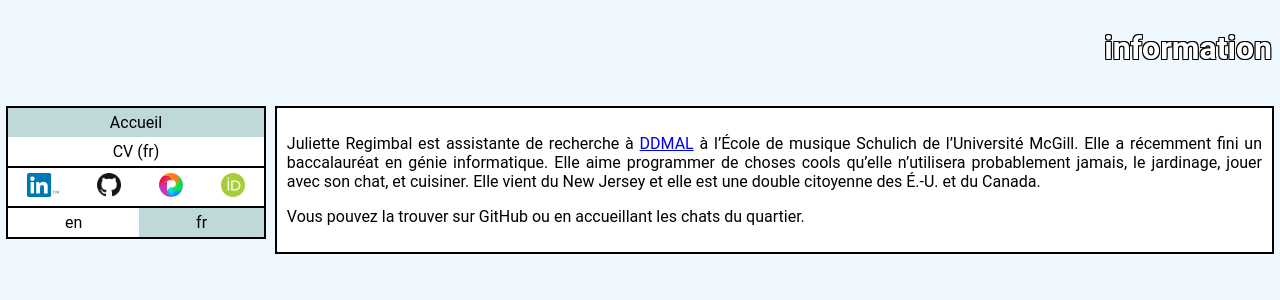
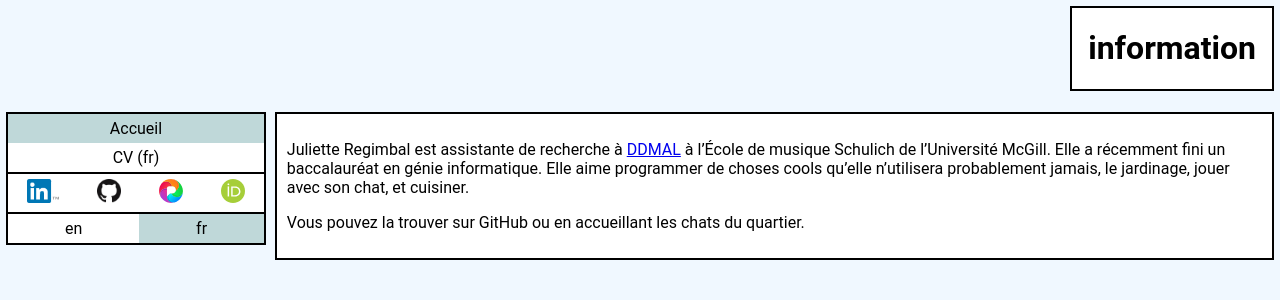
Before and after one commit to JRegimbal/JRegimbal.github.io, a Jekyll site: the page built from fr/index.md, in a window 1280 px wide. Shown: the top 300 px of the page. Built offline with Jekyll 4.4.1, drawn with Linux system fonts in a browser that asks for light colours.

Commit message:
Update layouts

```diff
--- a/_layouts/default.html
+++ b/_layouts/default.html
@@ -9,7 +9,11 @@
 
   <body>
     <header>
-      <h1>{{ page.title | downcase }}</h1>
+      <div id="header-container">
+          <div id="header-content">
+            <h1>{{ page.title | downcase }}</h1>
+          </div>
+      </div>
     </header>
 
     <nav>
@@ -22,21 +26,21 @@
             {% endif %}
           </a></li>
           <li class="last"><a href="/CV-Juliette-Regimbal-{{ page.lang }}.pdf" target="_blank">CV ({{ page.lang }})</a></li>
-        <li id="external_links" class="last">
+        <li role="group" aria-label="External Profile Links" id="external_links" class="last">
 
-          <a href="https://www.linkedin.com/in/juliette-regimbal/" target="_blank" style="flex-grow: 1;">
+          <a role="menuitem" aria-label="LinkedIn Profile" ref="https://www.linkedin.com/in/juliette-regimbal/" target="_blank" style="flex-grow: 1;">
             <img src="{{ "/assets/linkedin.png" | prepend: site.baseurl }}" alt="LinkedIn" height="24">
           </a>
-          <a href="https://github.com/JRegimbal" target="_blank" style="flex-grow: 1;">
+          <a aria-label="GitHub Profile" href="https://github.com/JRegimbal" target="_blank" style="flex-grow: 1;">
             <img src="{{ "/assets/github.png" | prepend: site.baseurl }}" alt="GitHub" height="24" width="24">
           </a>
           <!--<a href="https://gitlab.com/JRegimbal" target="_blank" style="flex-grow: 1;">
             <img src="{{ "/assets/gitlab.png" | prepend: site.baseurl }}" alt="GitLab" height="24" width="24">
           </a>-->
-          <a href="https://pixelfed.social/jules" target="_blank" style="flex-grow: 1;">
+          <a aria-label="Pixelfed Profile" href="https://pixelfed.social/jules" target="_blank" style="flex-grow: 1;">
             <img src="{{ "/assets/pixelfed.svg" | prepend: site.baseurl }}" alt="Pixelfed" height="24" width="24">
           </a>
-          <a href="https://orcid.org/0000-0003-4902-046X" target="_blank" style="flex-grow: 1;">
+          <a aria-label="ORCID Profile" href="https://orcid.org/0000-0003-4902-046X" target="_blank" style="flex-grow: 1;">
               <img src="{{ "/assets/ORCIDiD_iconvector.svg" | prepend: site.baseurl }}" alt="ORCID: 0000-0003-4902-046X" height="24" width="24">
           </a>
         </li>
--- a/fr/index.md
+++ b/fr/index.md
@@ -5,6 +5,6 @@ lang: fr
 alternate: /en/index.html
 ---
 
-Juliette Regimbal est assistante de recherche à [DDMAL](https://ddmal.music.mcgill.ca/) à l'École de musique Schulich de l'Université McGill. Elle a récemment fini un baccalauréat en génie informatique. Elle aime programmer de choses cools qu'elle n'utilisera probablement jamais, le jardinage, jouer avec son chat, et cuisiner. Elle vient du New Jersey et elle est une double citoyenne des É.-U. et du Canada.
+Juliette Regimbal est assistante de recherche à [DDMAL](https://ddmal.music.mcgill.ca/) à l'École de musique Schulich de l'Université McGill. Elle a récemment fini un baccalauréat en génie informatique. Elle aime programmer de choses cools qu'elle n'utilisera probablement jamais, le jardinage, jouer avec son chat, et cuisiner.
 
 Vous pouvez la trouver sur GitHub ou en accueillant les chats du quartier.
--- a/style.css
+++ b/style.css
@@ -4,20 +4,21 @@ body {
 }
 
 header {
-    height: 80px;
+    height: 6em;;
     text-align: right;
+    padding-bottom: 10px;
 }
 
-header h1 {
-    /*margin-right: 5%;
-    text-align: right;
-    width: auto;*/
-    color: white;
-    text-shadow:
-        -1px -1px 0 #000,
-        1px -1px 0 #000,
-        -1px 1px 0 #000,
-        1px 1px 0 #000;
+#header-container {
+    display: flex;
+}
+
+#header-content {
+    margin-left: auto;
+    outline: 2px solid black;
+    background: white;
+    padding-left: 1em;
+    padding-right: 1em;
 }
 
 nav {
@@ -70,7 +71,6 @@ nav #title a {
 }
 
 main {
-    text-align: justify;
     outline: 2px solid black;
     padding: 10px;
     background: white;
```
Also changed, not shown: en/index.md (+1 -1 lines).
